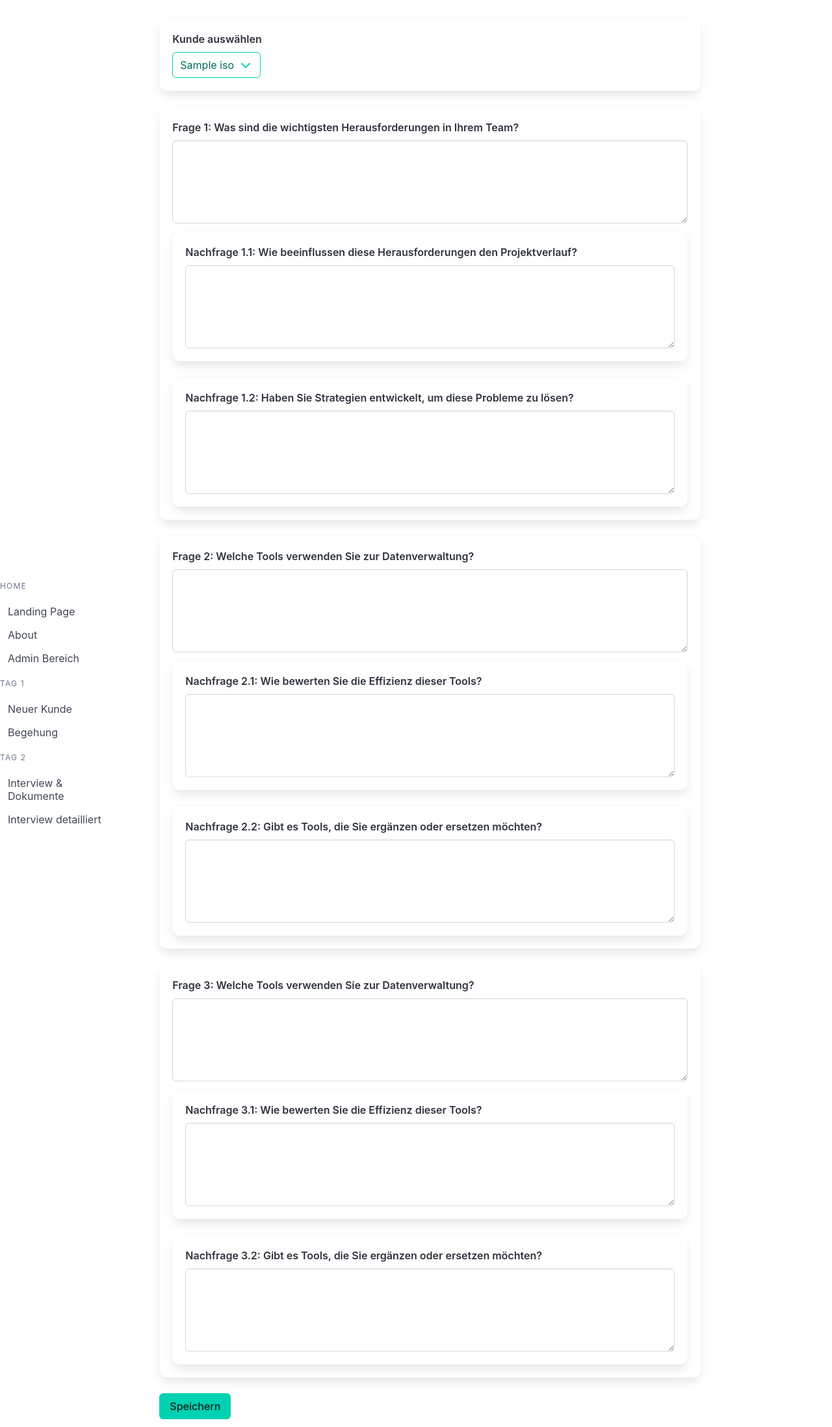
After one commit to dusk-and-dawn/ISO_app, a Flask app: a page that uses templates/q&a.html in a window 1280 px wide. The commit adds this page. Shown: the whole page at 65% size. Run offline with Flask 3, Linux system fonts and the light colour scheme; a database or web service that is not in the repository returns one stand-in record (values such as "Sample title").

Commit message:
work from the past weeks

```diff
--- a/app.py
+++ b/app.py
@@ -1,7 +1,7 @@
-from flask import Flask, render_template, url_for, request
+from flask import Flask, render_template, url_for, request, redirect
 from datetime import datetime
 import pymongo
-from db import to_db, get_from_db, clean_house
+from db import to_db, get_from_db, clean_house, get_clients, post_doc_to_db
 
 app = Flask(__name__)
 
@@ -40,12 +40,38 @@ def add_client():
 
 @app.route('/begehung,',methods=('POST', 'GET'))
 def begehung():
-    return render_template('visitation.html')
+    clients = get_clients()
+    return render_template('visitation.html', clients=clients)
 
 @app.route('/admin', methods= ('POST', 'GET'))
 def admin():
-    clientinfo = get_from_db('Puppy')
+    clientinfo = get_from_db('Puppy ')
     return render_template('test.html', clientinfo = clientinfo)
+
+@app.route('/tag2', methods=('POST', 'GET'))
+def tag2():
+    clients = get_clients()
+    if request.method == 'GET':
+        clients = get_clients()
+    if request.method == 'POST':
+        file=request.files['document']
+        if file:
+        # Call the function to store the document
+            description = request.form.get('description')  # Optional metadata from form
+            document_id = post_doc_to_db(file, description=description)
+
+        if document_id:
+            print(f'File successfully uploaded with ID: {document_id}')
+        else:
+            print(f'Failed to upload file')
+
+        return redirect(url_for('tag2'))
+    return render_template('tag2.html', clients=clients)
+
+@app.route('/q&a', methods=('POST', 'GET', 'PUT'))
+def q_and_a():
+    clients = get_clients()
+    return render_template('q&a.html', clients=clients)
 
 if __name__ == '__main__':
     app.run(debug=True)
--- a/db.py
+++ b/db.py
@@ -1,4 +1,5 @@
 from pymongo import MongoClient
+import pymongo
 
 client = MongoClient('localhost', 27017)
 db = client.ISO
@@ -8,10 +9,10 @@ def to_db(client, name, content):
     ISO.insert_one({'client':client, 'name':name, 'content':content})
     print(f'sent to DB: {client}, {name}, {content}')
 
-#to_db('Era Digitalis', 'Picco', 'Bauss Boy')
-
 def get_from_db(name):
-    return ISO.find({'name':name}, {'_id':0, 'client': 1, 'content':1})
+    obj = ISO.find({'name':name}, {'_id':0, 'client': 1, 'content':1})
+    result = list(obj)
+    return result
 
 
 def show_names():
@@ -21,5 +22,37 @@ def show_names():
 def clean_house():
     ISO.delete_many({})
 
+def get_clients()-> list[dict]:
+    obj = ISO.find({}, {'_id':0, 'name':1})
+    result = []
+    for i in obj:
+        result.append(i['name'])
+    return result
+
+def post_doc_to_db(file, filename=None, description=None):
+    try:
+        file_data = file.read()
+        if filename is None:
+            filename = file.filename
+        document = {
+            'filename':filename,
+            'file_data': file_data,
+            'description': description,
+            'upload_date': pymongo.datetime.datetime.utcnow()
+        }
+        result = ISO.insert_one(document)
+        return str(result.inserted_id)
+    except Exception as e:
+        print(f'error while uploading: {e}')
+        return None
+
+def get_doc_from_db(filename):
+    obj = ISO.find({}, {'_id':0, 'name':filename, 'file_data':1, 'description':1, 'upload_date':1})
+    result = list(obj)
+    return result
 #clean_house()
-#show_names()
+show_names()
+#print(get_from_db('Puppy '))
+#to_db('Era Digitalis', 'Picco', 'Bauss Boy')
+#print(get_clients())
+print(get_doc_from_db('test1234.txt'))
--- /dev/null
+++ b/templates/base.html
@@ -0,0 +1,56 @@
+<!DOCTYPE html>
+<html lang="en">
+
+<head>
+    <meta charset="UTF-8">
+    <meta name="viewport" content="width=device-width, initial-scale=1.0">
+    <link rel="stylesheet" href="https://cdn.jsdelivr.net/npm/bulma@1.0.1/css/bulma.min.css">
+    <style>
+        html, body {
+            height: 100%;
+            overflow-y: auto;
+        }
+
+        .column.is-10 {
+            max-height: 100vh;
+            overflow-y: auto;
+            padding: 20px;
+        }
+    </style>
+    <title>{% block title %}ICA{% endblock %}</title>
+</head>
+
+<body>
+    <div class="columns is-vcentered" style="height:100vh;">
+        <!-- Sidebar -->
+        <div class="column is-2">
+            <aside class="menu">
+                <p class="menu-label">Home</p>
+                <ul class="menu-list">
+                    <li><a href="{{ url_for('about') }}">Landing Page</a></li>
+                    <li><a href="{{ url_for('about') }}">About</a></li>
+                    <li><a href="{{ url_for('admin') }}">Admin Bereich</a></li>
+                </ul>
+                <p class="menu-label">Tag 1</p>
+                <ul class="menu-list">
+                    <li><a href="{{ url_for('add_client') }}">Neuer Kunde</a></li>
+                    <li><a href="{{ url_for('begehung') }}">Begehung</a></li>
+                </ul>
+                <p class="menu-label">Tag 2</p>
+                <ul class="menu-list">
+                    <li><a href="{{ url_for('tag2')}}">Interview & Dokumente</a></li>
+                    <li><a href="{{ url_for('q_and_a')}}">Interview detailliert</a></li>
+                </ul>
+            </aside>
+        </div>
+
+        <!-- Main Content Block -->
+        <div class="column is-10">
+            {% block content %}
+            <!-- Specific content from other templates will be injected here -->
+            {% endblock %}
+        </div>
+    </div>
+</body>
+
+</html>
--- /dev/null
+++ b/templates/q&a.html
@@ -0,0 +1,129 @@
+{% extends 'base.html' %}
+
+{% block title %}Interview Questions{% endblock %}
+
+{% block content %}
+
+        <!-- Main Content -->
+        <div class="column is-10">
+            <!-- Form starts here -->
+            <form method="post" enctype="multipart/form-data">
+
+                <!-- Kundenauswahl -->
+                <div class="box">
+                    <div class="field">
+                        <label class="label">Kunde auswählen</label>
+                        <div class="control">
+                            <div class="select is-primary">
+                                <select name="dropdown_option">
+                                    {% for client in clients %}
+                                    <option value="{{ option | lower }}">{{ client }}</option>
+                                    {% endfor %}
+                                </select>
+                            </div>
+                        </div>
+                    </div>
+                </div>
+
+                <!-- Question 1 -->
+                <div class="box">
+                    <div class="field">
+                        <label class="label">Frage 1: Was sind die wichtigsten Herausforderungen in Ihrem Team?</label>
+                        <div class="control">
+                            <textarea class="textarea" name="question_1"></textarea>
+                        </div>
+                    </div>
+
+                    <!-- Follow-up Question 1.1 -->
+                    <div class="box is-nested">
+                        <div class="field">
+                            <label class="label">Nachfrage 1.1: Wie beeinflussen diese Herausforderungen den Projektverlauf?</label>
+                            <div class="control">
+                                <textarea class="textarea" name="followup_1_1"></textarea>
+                            </div>
+                        </div>
+                    </div>
+
+                    <!-- Follow-up Question 1.2 -->
+                    <div class="box is-nested">
+                        <div class="field">
+                            <label class="label">Nachfrage 1.2: Haben Sie Strategien entwickelt, um diese Probleme zu lösen?</label>
+                            <div class="control">
+                                <textarea class="textarea" name="followup_1_2"></textarea>
+                            </div>
+                        </div>
+                    </div>
+                </div>
+
+                <!-- Question 2 -->
+                <div class="box">
+                    <div class="field">
+                        <label class="label">Frage 2: Welche Tools verwenden Sie zur Datenverwaltung?</label>
+                        <div class="control">
+                            <textarea class="textarea" name="question_2"></textarea>
+                        </div>
+                    </div>
+
+                    <!-- Follow-up Question 2.1 -->
+                    <div class="box is-nested">
+                        <div class="field">
+                            <label class="label">Nachfrage 2.1: Wie bewerten Sie die Effizienz dieser Tools?</label>
+                            <div class="control">
+                                <textarea class="textarea" name="followup_2_1"></textarea>
+                            </div>
+                        </div>
+                    </div>
+
+                    <!-- Follow-up Question 2.2 -->
+                    <div class="box is-nested">
+                        <div class="field">
+                            <label class="label">Nachfrage 2.2: Gibt es Tools, die Sie ergänzen oder ersetzen möchten?</label>
+                            <div class="control">
+                                <textarea class="textarea" name="followup_2_2"></textarea>
+                            </div>
+                        </div>
+                    </div>
+                </div>
+
+                <!-- Question 3 -->
+                <div class="box">
+                    <div class="field">
+                        <label class="label">Frage 3: Welche Tools verwenden Sie zur Datenverwaltung?</label>
+                        <div class="control">
+                            <textarea class="textarea" name="question_2"></textarea>
+                        </div>
+                    </div>
+
+                    <!-- Follow-up Question 3.1 -->
+                    <div class="box is-nested">
+                        <div class="field">
+                            <label class="label">Nachfrage 3.1: Wie bewerten Sie die Effizienz dieser Tools?</label>
+                            <div class="control">
+                                <textarea class="textarea" name="followup_2_1"></textarea>
+                            </div>
+                        </div>
+                    </div>
+
+                    <!-- Follow-up Question 3.2 -->
+                    <div class="box is-nested">
+                        <div class="field">
+                            <label class="label">Nachfrage 3.2: Gibt es Tools, die Sie ergänzen oder ersetzen möchten?</label>
+                            <div class="control">
+                                <textarea class="textarea" name="followup_2_2"></textarea>
+                            </div>
+                        </div>
+                    </div>
+                </div>
+
+                <!-- Submit Button -->
+                <div class="field is-grouped">
+                    <div class="control">
+                        <input class="button is-primary" type="submit" value="Speichern">
+                    </div>
+                </div>
+            </form>
+            <!-- Form ends here -->
+        </div>
+    </div>
+
+{% endblock %}
```
Also changed, not shown: templates/about.html (+28 -22 lines), templates/add_client.html (+11 -5 lines), templates/admin.html (+9 -3 lines), templates/index.html (+16 -5 lines), templates/tag2.html (added, +77 -0 lines), templates/test.html (+7 -9 lines), templates/visitation.html (+88 -44 lines).
